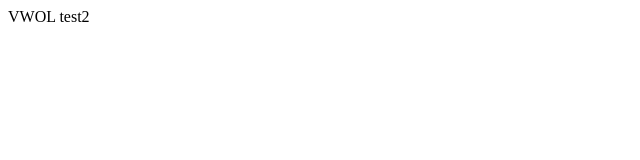
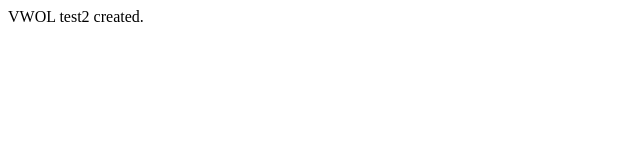
Before and after one commit to webcre8/vwol, a plain HTML site: page docs/index.html in a window 1280 px wide. Shown: the full height of the page, 0-640 px from the left. Drawn offline with Linux system fonts and the light colour scheme.

Commit message:
テスト編集2

```diff
--- a/docs/index.html
+++ b/docs/index.html
@@ -5,6 +5,6 @@
   <title>VWOL</title>
 </head>
 <body>
-  VWOL test2
+  VWOL test2 created.
 </body>
 </html>
```
